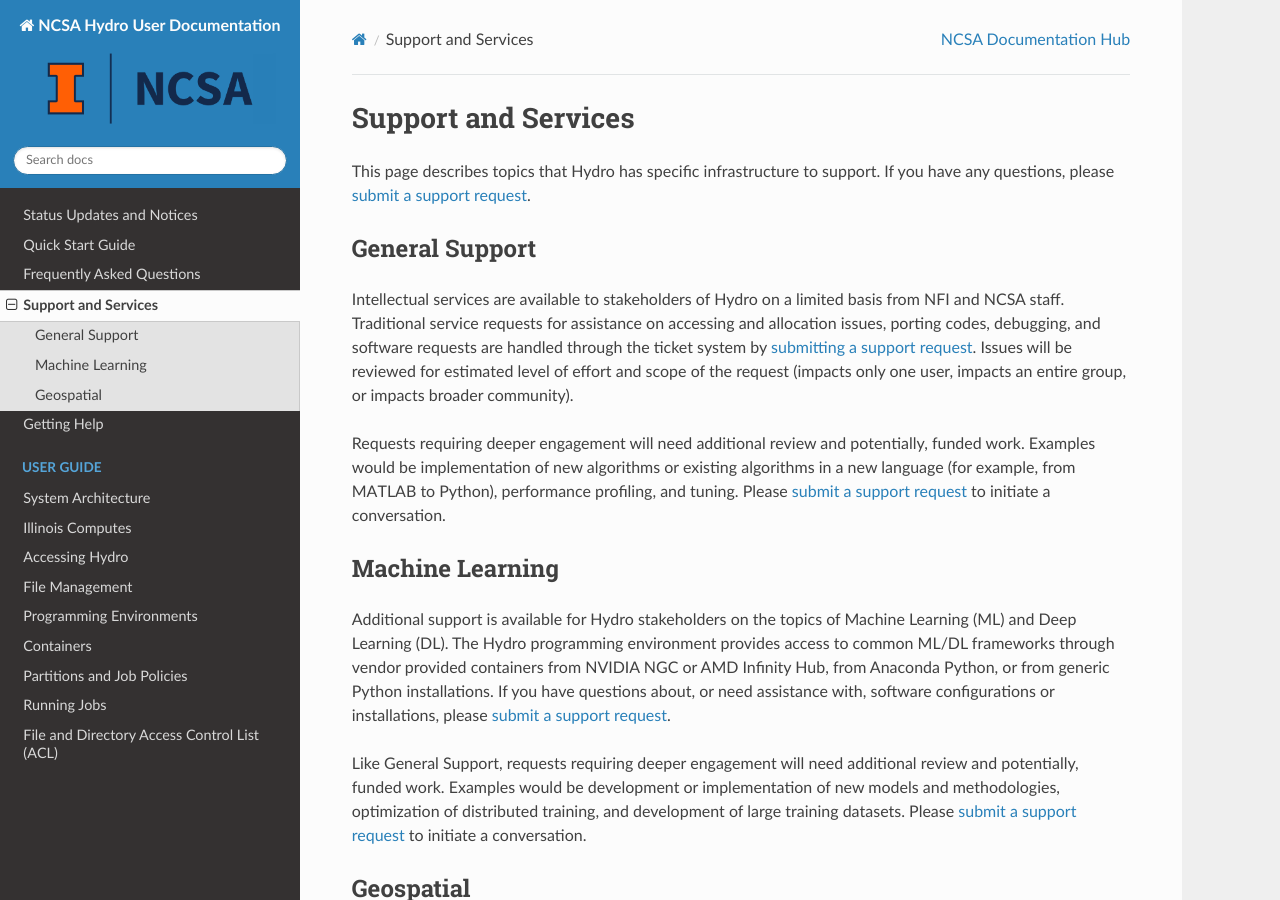
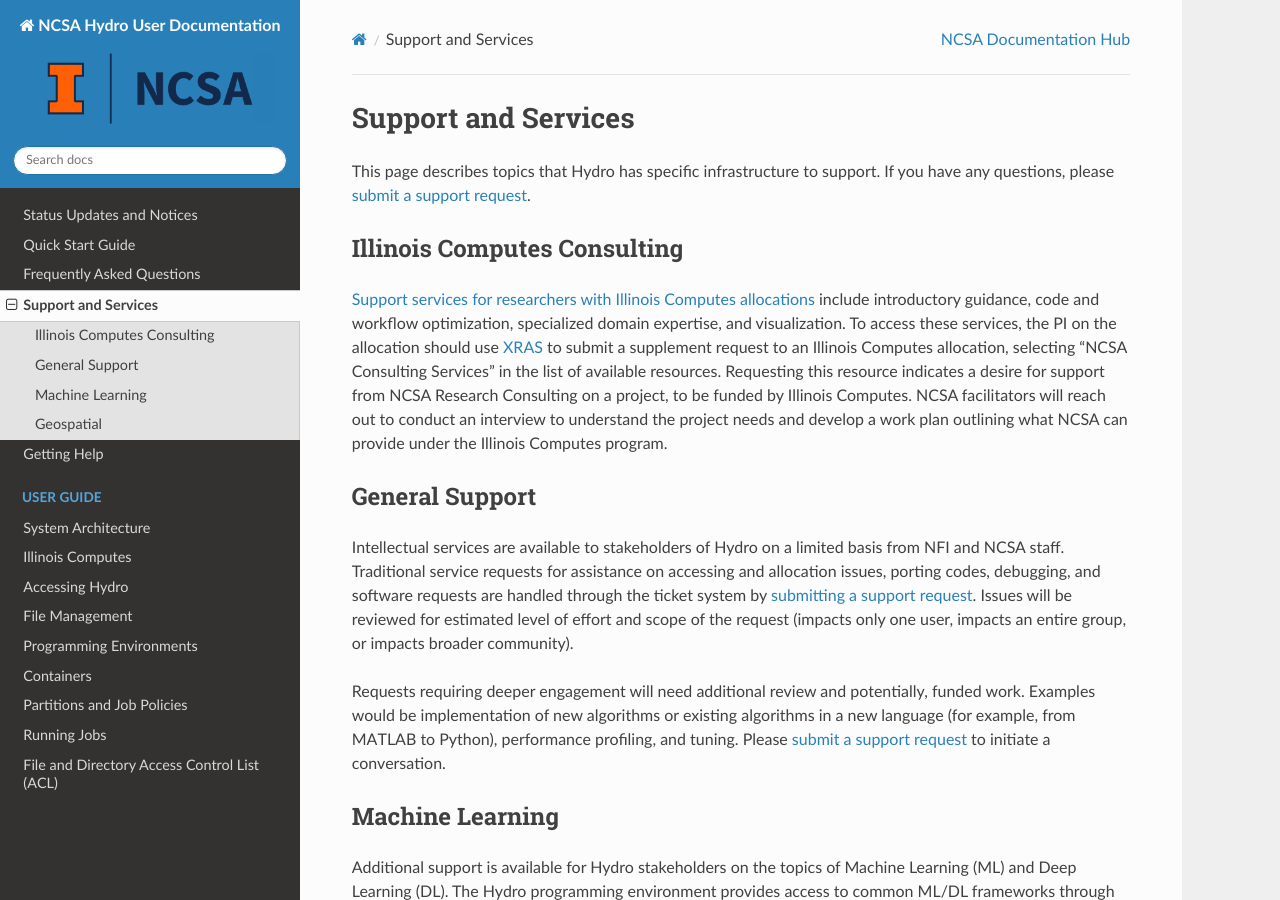
Before and after one commit to ncsa/hydro_documentation, a Sphinx documentation site: the page built from docs/source/support-services.rst, in a window 1280 px wide and 900 px high. Built offline with Sphinx 7.4.7 and the Read the Docs theme 2.0.0, drawn with Linux system fonts in a browser that asks for light colours.

Commit message:
refer to Illinois Computes consulting

```diff
--- a/docs/source/support-services.rst
+++ b/docs/source/support-services.rst
@@ -2,6 +2,13 @@
 ======================
 
 This page describes topics that Hydro has specific infrastructure to support. If you have any questions, please :ref:`submit a support request <help>`.
+
+Illinois Computes Consulting
+----------------------------
+
+`Support services for researchers with Illinois Computes allocations <https://computes.illinois.edu/expertise-user-support/>`_ include introductory guidance, code and workflow optimization, specialized domain expertise, and visualization.
+To access these services, the PI on the allocation should use `XRAS <https://xras-submit.ncsa.illinois.edu/requests>`_ to submit a supplement request to an Illinois Computes allocation, selecting "NCSA Consulting Services" in the list of available resources.
+Requesting this resource indicates a desire for support from NCSA Research Consulting on a project, to be funded by Illinois Computes. NCSA facilitators will reach out to conduct an interview to understand the project needs and develop a work plan outlining what NCSA can provide under the Illinois Computes program.
 
 General Support
 ------------------
```
